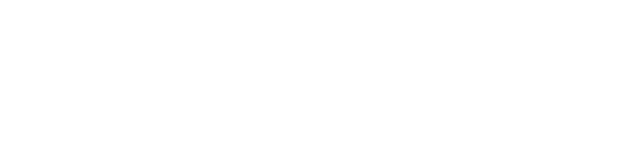
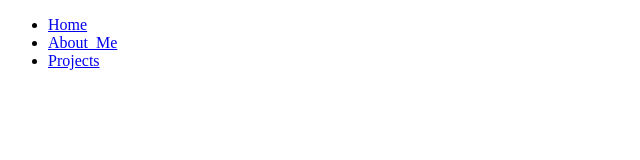
Before and after one commit to Muthoni2000/My-Portfolio, a plain HTML site: page index.html in a window 1280 px wide. Shown: the whole page, without its empty margins (0-640 px from the left). Drawn offline with Linux system fonts and the light colour scheme.

Commit message:
added header in html

```diff
--- a/index.html
+++ b/index.html
@@ -8,3 +8,16 @@
 <link rel="icon" href="https://bit.ly/2UsxLOq">
 
   </head>
+  <body>
+    <div class="landing_page">
+            <div class="slides">
+               <header>
+                            <nav>
+                              <ul>
+                                <li><a href="index.html">Home</a></li>
+                                <li><a href="#about">About_Me</a></li>
+                                <li><a href="#projects">Projects</a></li>
+                              </ul>
+                            </nav>
+               </header>
+    </body>
```
